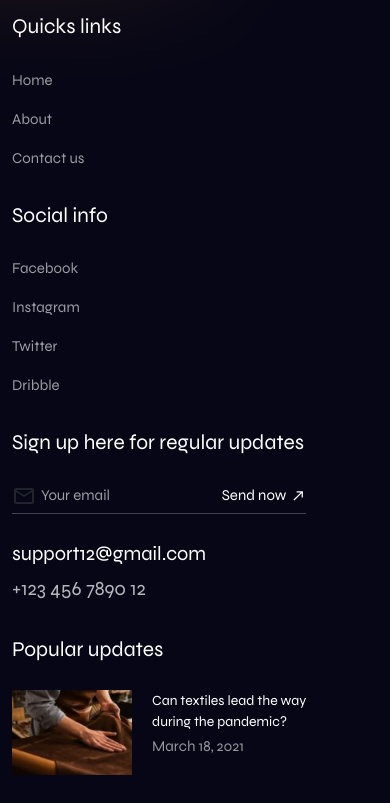
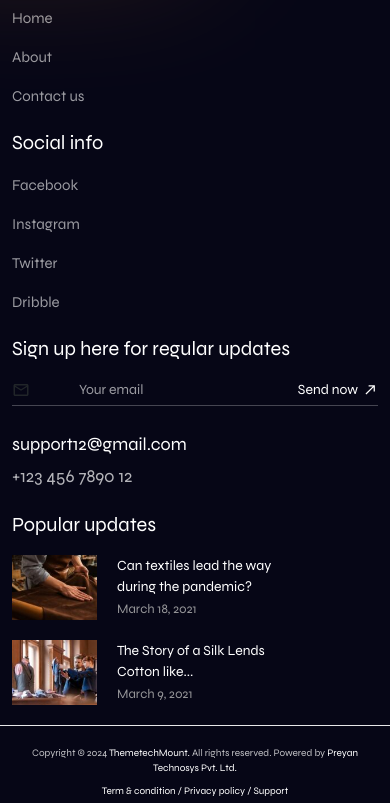
Before and after one commit to ISunnatulloh/demo5, a React (Create React App) app: page / in a window 390 px wide. Shown: the part 6100-6903 px from the top of the page. Built offline with nearby package versions, Linux system fonts and the light colour scheme.

Commit message:
Hammasi resbonsivligi bilan tugatildi

```diff
--- a/src/Components/Footer/Footer.css
+++ b/src/Components/Footer/Footer.css
@@ -257,49 +257,71 @@ footer p.last-right{
     color: white;
     margin-bottom: 0px;
 }
-@media (max-width: 1199px) {
-    footer p.menu {
-        text-align: center;
+@media (max-width: 991px){
+    footer .box-bottom .box .text a.right{
+        font-size: 16px;
     }
-}
-@media (max-width: 991px){
     footer h1.top {
         font-size: 30px;
     }
     footer .row:nth-child(2) .col-auto{
-        width: 100%;
+        width: 50%;
     }
     footer .row:nth-child(2) {
-        display: grid;
-        grid-template-columns: repeat(2,auto);
         grid-row-gap: 30px;
     }
 
-    footer p.last-left {
-        font-size: 10px;
-    }
+
     footer p.menu {
         text-align: unset;
     }
 }
-@media (max-width: 991px){
+@media (max-width: 767px){
     footer h1.top {
         font-size: 30px;
+        text-align: center;
+        padding-bottom: 20px;
     }
     /* footer .row:nth-child(2) .col-auto{
         width: 100% !important;
     } */
-    footer .row:nth-child(2) {
-        display: grid;
-        grid-template-columns: repeat(1,auto);
-        grid-row-gap: 30px;
+    /* footer .row:nth-child(2) {
+       flex-direction: column;
+       grid-gap: 20px;
+    } */
+    footer .col-lg-12{
+       flex-direction: column;
     }
-    footer .col-lg-12{
-        display: grid;
+    footer .box-bottom .box .text a.right{
+        font-size: 14px;
+    }
+    footer .box-bottom .box .text p.right{
+        font-size: 13px;
+    }
+    footer .box-bottom .box img{
+        width: 85px;
+        height: 65px;
+    }
+    footer form input,
+    footer form button.bottom{
+        font-size: 14px;
+    }
+    footer form .css-1umw9bq-MuiSvgIcon-root{
+        font-size: 18px;
     }
     footer button.right{
         display: flex;
         justify-content: center;
+        width: 100%;
+    }
+    footer p.last-right{
+        font-size: 10px;
+        text-align: center;
+    }
+    footer p.last-left {
+        font-size: 10px;
+        text-align: center;
+        padding-bottom: 8px;
     }
 }
 @media (max-width: 575px){
@@ -311,13 +333,12 @@ footer p.last-right{
         margin-top: 20px;
     }
     footer p.menu{
-        font-size: 21px;
+        font-size: 20px;
+        padding-bottom: 15px;
     }
-    footer .text-top a.email{
-        font-size: 20px;
-    }
+    footer .text-top a.email,
     footer .text-top a.number{
-        font-size: 20px;
+        font-size: 18px;
     }
     footer .box-bottom .box .text a.right{
         font-size: 14px;
@@ -325,5 +346,29 @@ footer p.last-right{
     footer h1.top{
         align-items: flex-end;
         grid-gap: 0px;
+        padding-bottom: 0px;
+        text-align: unset;
+        display: unset;
+    }
+    footer .row:nth-child(1){
+        padding-bottom: 25px;
+        margin-bottom: 25px;
+    }
+    footer .row:nth-child(2),
+    footer .row:nth-child(3){
+        padding-bottom: 20px;
+    }
+    footer{
+        padding-top: 30px;
+    }
+    footer .box-bottom{
+        grid-gap: 20px;
+    }
+    footer .row:nth-child(2){
+        flex-direction: column;
+        grid-gap: 20px;
+    }
+    footer .row:nth-child(2) .col-auto{
+        width: 100%;
     }
 }
--- a/src/Components/Services/Services.css
+++ b/src/Components/Services/Services.css
@@ -47,14 +47,14 @@ section.services .title .box .foto {
     top: -150px;
     left: 100px;
     bottom: -150px;
-    transition: 1s;
+    transition: .3s;
     display: none;
 }
 
 section.services .title .box:hover .foto {
     cursor: pointer;
     display: block;
-    transition: 1s;
+    transition: .3s;
 }
 
 section.services .title .box .foto img {
@@ -126,7 +126,7 @@ section.services .title .box .bottom p.two {
 
 section.services .title .box:hover .bottom p.two {
     cursor: pointer;
-    transition: 1s;
+    transition: .3s;
     z-index: 11;
 }
 
@@ -190,10 +190,12 @@ section.services .title .box .css-1umw9bq-MuiSvgIcon-root {
         font-size: 14px;
     }
     section.services .title .box .foto{
-        top: 10px;
-        bottom: 10px;
-        left: 10px;
-        right: 10px;
+        top: 0px;
+        bottom: 0px;
+        left: 0px;
+        right: 0px;
+        width: 100%;
+        height: 100%;
     }
     section.services .title .box .foto img{
         border-radius: 50%;
```
